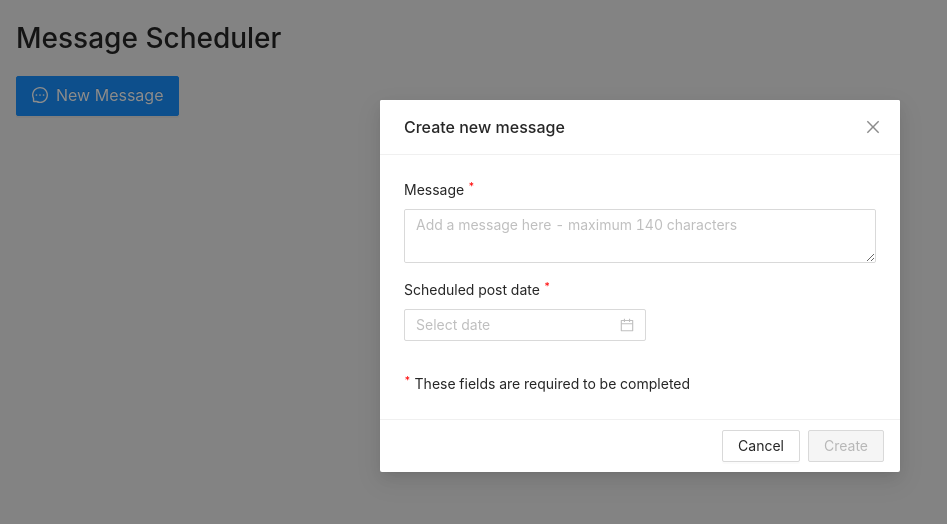
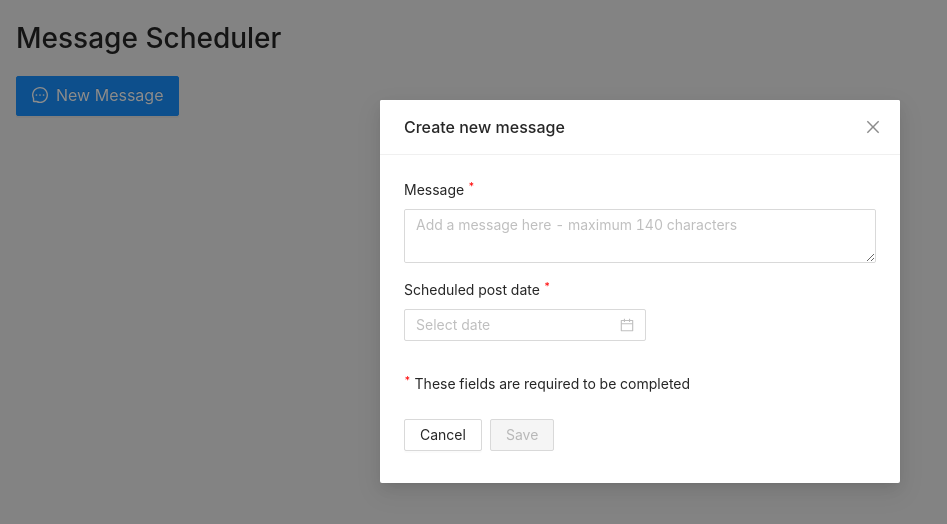
Before and after one commit to anthonyalbertyn/sen, a React (Create React App) app in the folder send/: page / in a window 1280 px wide. Both pictures are taken after a click on the button "New Message". Shown: the top 524 px of the page, without its empty margins (0-947 px from the left). Built offline with nearby package versions, Linux system fonts and the light colour scheme.

Commit message:
Work in progress

```diff
--- a/send/src/components/App/App.js
+++ b/send/src/components/App/App.js
@@ -3,8 +3,7 @@ import "antd/dist/antd.css";
 import "./App.css";
 import NewMessageButton from "../NewMessageButton";
 import MessageList from "../MessageList";
-import CreateModal from "../CreateModal";
-import EditModal from "../EditModal";
+import MessageModal from "../MessageModal";
 import MessageForm from "../MessageForm";
 
 function App() {
@@ -14,9 +13,6 @@ function App() {
 
   const [isEditModalActive, setIsEditModalActive] = useState(false);
   const [isCreateModalActive, setIsCreateModalActive] = useState(false);
-  const [isCreateDisabled, setIsCreateDisabled] = useState(true);
-  const [isUpdateDisabled, setIsUpdateDisabled] = useState(true);
-
   const [editMessageId, setEditMessageId] = useState(0);
 
   const getMessageData = (messageId) => {
@@ -33,15 +29,8 @@ function App() {
   };
 
   const createMessage = (message, unixTimestamp) => {
-    if (
-      !message ||
-      !unixTimestamp ||
-      typeof message !== "string" ||
-      typeof unixStamp !== "string"
-    ) {
-      console.error(
-        "Could not create message - missing or invalid field values"
-      );
+    if (!message || !unixTimestamp) {
+      console.error("Could not create message - missing field values");
       return;
     }
     const newMessage = {
@@ -58,11 +47,25 @@ function App() {
     ]);
   };
 
-  const updateMessage = (message, unixTimestamp) => {};
-
-  const handleUpdateMessage = (message, unixTimestamp) => {
-    updateMessage(message, unixTimestamp);
-    setIsCreateModalActive(false);
+  const updateMessage = (message, unixTimestamp) => {
+    if (editMessageId === 0) {
+      console.error("Could not update message - messageId may not be 0");
+      return;
+    }
+    const updatedMessages = messages.filter(
+      (message) => message.id !== editMessageId
+    );
+    const updatedMessage = {
+      id: editMessageId,
+      unixTimestamp: unixTimestamp,
+      message: message,
+    };
+    setMessages([
+      ...updatedMessages,
+      {
+        ...updatedMessage,
+      },
+    ]);
   };
 
   const deleteMessage = (messageId) => {
@@ -76,26 +79,21 @@ function App() {
     setMessages([...updatedMessages]);
   };
 
-  const handleDeleteMessage = (messageId) => {
-    deleteMessage(messageId);
-    // add a delete message confimation here
-    // maybe a toaster message
-  };
-
   const handleOnEditClick = (messageId) => {
     setEditMessageId(messageId);
     setIsEditModalActive(true);
   };
 
   const handleOnDeleteClick = (messageId) => {
-    alert("Delete message id: " + messageId);
+    deleteMessage(messageId);
   };
 
   const handleCreate = () => {
     setIsCreateModalActive(true);
   };
 
-  const handleCreateModalOk = () => {
+  const handleCreateModalSave = (messageText, unixTimestamp) => {
+    createMessage(messageText, unixTimestamp);
     setIsCreateModalActive(false);
   };
 
@@ -103,7 +101,8 @@ function App() {
     setIsCreateModalActive(false);
   };
 
-  const handleEditModalOk = () => {
+  const handleEditModalSave = (message, unixTimestamp) => {
+    updateMessage(message, unixTimestamp);
     setEditMessageId(0);
     setIsEditModalActive(false);
   };
@@ -133,35 +132,30 @@ function App() {
         </div>
       )}
       {isCreateModalActive && (
-        <CreateModal
+        <MessageModal
           title="Create new message"
           isVisible={isCreateModalActive}
-          onClickOk={handleCreateModalOk}
           onClickCancel={handleCreateModalCancel}
-          createDisabled={isCreateDisabled}
         >
           <MessageForm
-            enableOk={() => setIsCreateDisabled(false)}
-            disableOk={() => setIsCreateDisabled(true)}
-            createMessage={createMessage}
+            onClickCancel={handleCreateModalCancel}
+            onClickSave={handleCreateModalSave}
           />
-        </CreateModal>
+        </MessageModal>
       )}
       {isEditModalActive && editMessageData && (
-        <EditModal
+        <MessageModal
           title="Edit message"
           isVisible={isEditModalActive}
-          onClickOk={handleEditModalOk}
           onClickCancel={handleEditModalCancel}
-          updateDisabled={isUpdateDisabled}
         >
           <MessageForm
-            enableOk={() => setIsUpdateDisabled(false)}
-            disableOk={() => setIsUpdateDisabled(true)}
+            onClickCancel={handleEditModalCancel}
+            onClickSave={handleEditModalSave}
             message={editMessageData.message}
             unixTimestamp={editMessageData.unixTimestamp}
           />
-        </EditModal>
+        </MessageModal>
       )}
     </div>
   );
--- a/send/src/components/CreateModal/CreateModal.js
+++ /dev/null
@@ -1,39 +0,0 @@
-import React from "react";
-import { Modal, Button } from "antd";
-
-function CreateModal(props) {
-  const {
-    title = "",
-    isVisible = false,
-    onClickOk = () => {},
-    onClickCancel = () => {},
-    createDisabled = false,
-    children,
-  } = props;
-
-  return (
-    <Modal
-      visible={isVisible}
-      title={title}
-      onOk={onClickOk}
-      onCancel={onClickCancel}
-      footer={[
-        <Button key="cancel" onClick={onClickCancel}>
-          Cancel
-        </Button>,
-        <Button
-          key="submit"
-          type="primary"
-          onClick={onClickOk}
-          disabled={createDisabled}
-        >
-          Create
-        </Button>,
-      ]}
-    >
-      {children}
-    </Modal>
-  );
-}
-
-export default CreateModal;
--- a/send/src/components/CreateModal/index.js
+++ /dev/null
@@ -1 +0,0 @@
-export { default } from "./CreateModal";
--- a/send/src/components/EditModal/EditModal.js
+++ /dev/null
@@ -1,38 +0,0 @@
-import React from "react";
-import { Modal, Button } from "antd";
-
-function EditModal(props) {
-  const {
-    title = "",
-    isVisible = false,
-    onClickOk = () => {},
-    onClickCancel = () => {},
-    updateDisabled = false,
-    children,
-  } = props;
-  return (
-    <Modal
-      visible={isVisible}
-      title={title}
-      onOk={onClickOk}
-      onCancel={onClickCancel}
-      footer={[
-        <Button key="cancel" onClick={onClickCancel}>
-          Cancel
-        </Button>,
-        <Button
-          key="submit"
-          type="primary"
-          onClick={onClickOk}
-          disabled={updateDisabled}
-        >
-          Update
-        </Button>,
-      ]}
-    >
-      {children}
-    </Modal>
-  );
-}
-
-export default EditModal;
--- a/send/src/components/EditModal/index.js
+++ /dev/null
@@ -1 +0,0 @@
-export { default } from "./EditModal";
--- a/send/src/components/MessageCard/MessageCard.js
+++ b/send/src/components/MessageCard/MessageCard.js
@@ -1,5 +1,5 @@
 import React from "react";
-import { Card } from "antd";
+import { Card, Popconfirm } from "antd";
 import "./MessageCard.css";
 import EditButton from "../EditButton";
 import DeleteButton from "../DeleteButton";
@@ -21,7 +21,15 @@ function MessageCard(props) {
             <EditButton label="Edit" onClick={onEditClick} />
           </div>
           <div className="message-card-action-button">
-            <DeleteButton label="Delete" onClick={onDeleteClick} />
+            <Popconfirm
+              title="Are you sure？"
+              okText="Yes"
+              cancelText="No"
+              placement="topLeft"
+              onConfirm={onDeleteClick}
+            >
+              <DeleteButton label="Delete" />
+            </Popconfirm>
           </div>
         </div>
         <div className="message-id">ID: {messageId}</div>
--- a/send/src/components/MessageForm/MessageForm.css
+++ b/send/src/components/MessageForm/MessageForm.css
@@ -19,3 +19,12 @@
 .note {
   padding-top: 1rem;
 }
+
+.message-form-actions-wrapper {
+  display: flex;
+  padding: 1.5rem 0 0.5rem 0;
+}
+
+.message-form-action-item {
+  margin-right: 0.5rem;
+}
--- a/send/src/components/MessageForm/MessageForm.js
+++ b/send/src/components/MessageForm/MessageForm.js
@@ -1,5 +1,5 @@
 import React, { useEffect, useState } from "react";
-import { DatePicker, Input } from "antd";
+import { Button, DatePicker, Input } from "antd";
 import "./MessageForm.css";
 import moment from "moment";
 
@@ -9,9 +9,8 @@ function MessageForm(props) {
   const {
     message = "",
     unixTimestamp = "",
-    enableOk = () => {},
-    disableOk = () => {},
-    createMessage = () => {},
+    onClickCancel = () => {},
+    onClickSave = () => {},
   } = props;
 
   let messageTextDefaultValue = "";
@@ -29,6 +28,7 @@ function MessageForm(props) {
   const [messageText, setMessageText] = useState(messageTextDefaultValue);
   const [scheduleDate, setScheduleDate] = useState(scheduleDateDefaultValue);
   const [hasInteractedWithForm, setHasInteractedWithForm] = useState(false);
+  const [isSaveDisabled, setIsSaveDisabled] = useState(true);
 
   const handleTextChange = (event) => {
     setMessageText(event.target.value);
@@ -49,10 +49,6 @@ function MessageForm(props) {
       <sup>*</sup>
     </span>
   );
-
-  useEffect(() => {
-    disableOk();
-  }, []);
 
   useEffect(() => {
     let messageNotEmpty = false;
@@ -86,11 +82,11 @@ function MessageForm(props) {
       }
     }
 
-    // Submit button for update or create
+    // Save button
     if (messageNotEmpty && dateNotEmpty && dateNotPassedDate) {
-      enableOk();
+      setIsSaveDisabled(false);
     } else {
-      disableOk();
+      setIsSaveDisabled(true);
     }
   }, [messageText, scheduleDate]);
 
@@ -126,6 +122,24 @@ function MessageForm(props) {
       <div className="note">
         {required} These fields are required to be completed
       </div>
+      <div className="message-form-actions-wrapper">
+        <div className="message-form-action-item">
+          <Button key="cancel" onClick={onClickCancel}>
+            Cancel
+          </Button>
+        </div>
+        <div className="message-form-action-item">
+          <Button
+            key="submit"
+            type="primary"
+            onClick={onClickSave}
+            disabled={isSaveDisabled}
+            onClick={() => onClickSave(messageText, scheduleDate.unix())}
+          >
+            Save
+          </Button>
+        </div>
+      </div>
     </div>
   );
 }
--- /dev/null
+++ b/send/src/components/MessageModal/MessageModal.js
@@ -0,0 +1,24 @@
+import React from "react";
+import { Modal } from "antd";
+
+function MessageModal(props) {
+  const {
+    title = "",
+    isVisible = false,
+    onClickCancel = () => {},
+    children,
+  } = props;
+
+  return (
+    <Modal
+      visible={isVisible}
+      title={title}
+      onCancel={onClickCancel}
+      footer={null}
+    >
+      {children}
+    </Modal>
+  );
+}
+
+export default MessageModal;
--- /dev/null
+++ b/send/src/components/MessageModal/index.js
@@ -0,0 +1 @@
+export { default } from "./MessageModal";
```
